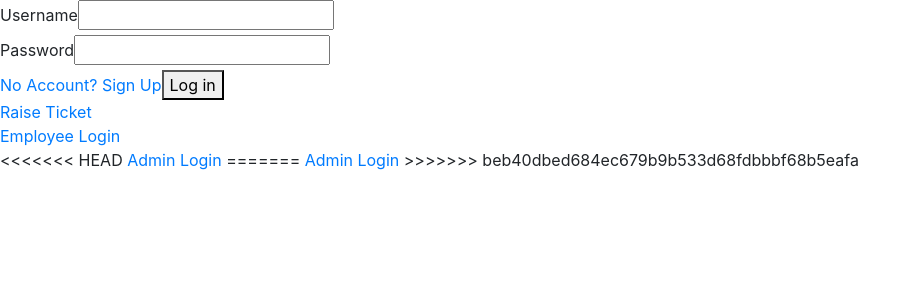
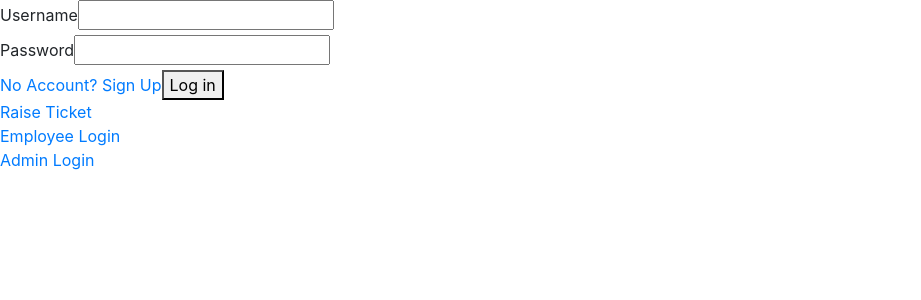
Before and after one commit to TCS-ILP-Capstone-group-16/grocers, an Angular app in the folder grocers/: page / in a window 1280 px wide. Shown: the top 300 px of the page, without its empty margins (0-921 px from the left). Built offline with nearby package versions, Linux system fonts and the light colour scheme.

Commit message:
resolved minor conflict

```diff
--- a/grocers/src/app/user-sign-in/user-sign-in.component.html
+++ b/grocers/src/app/user-sign-in/user-sign-in.component.html
@@ -10,9 +10,5 @@
     </form>
     <a href="#">Raise Ticket</a><br/>
     <a href="#">Employee Login</a><br/>
-<<<<<<< HEAD
     <a href="/adminlogin">Admin Login</a>
-=======
-    <a href="adminlogin">Admin Login</a>
->>>>>>> beb40dbed684ec679b9b533d68fdbbbf68b5eafa
 </div>
```
